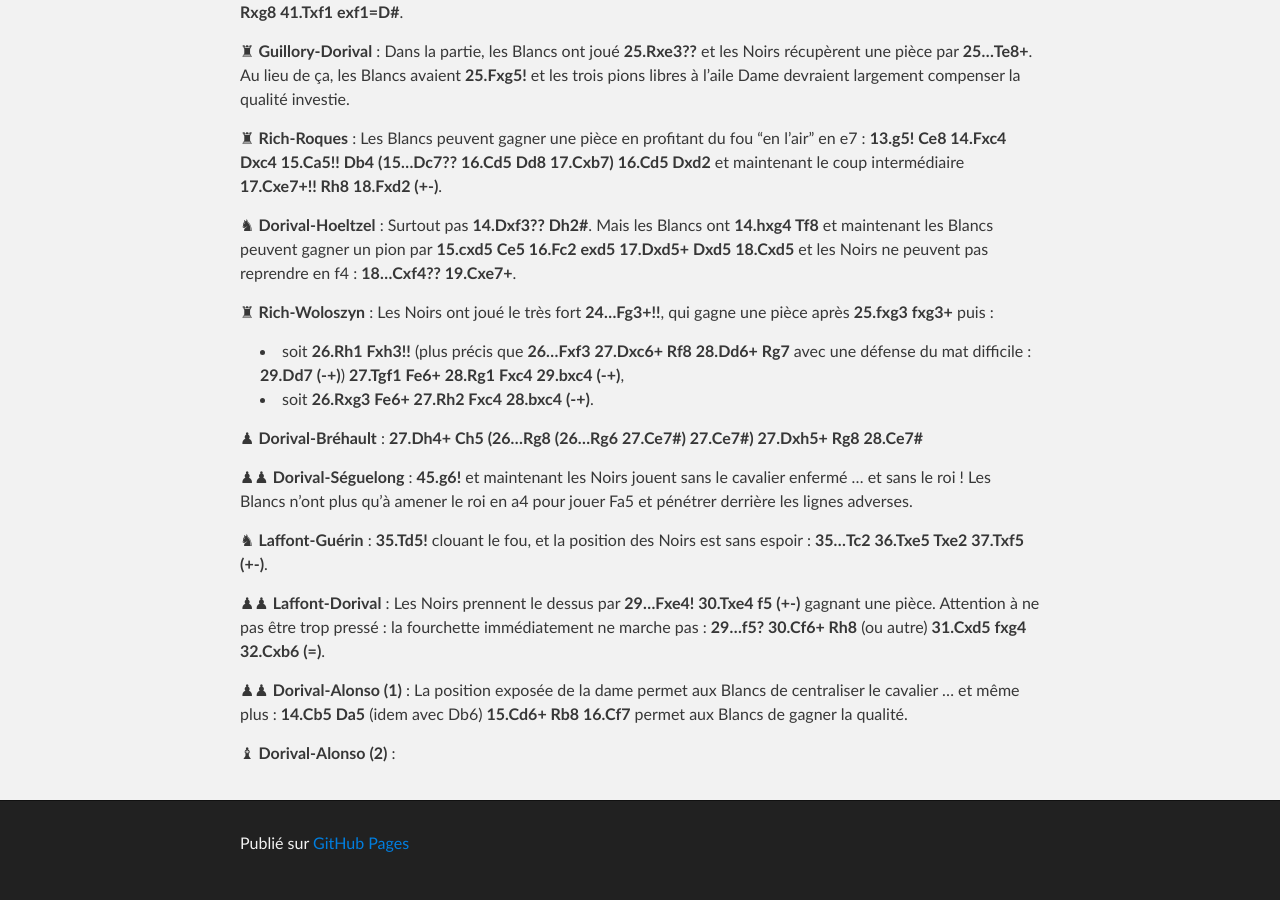
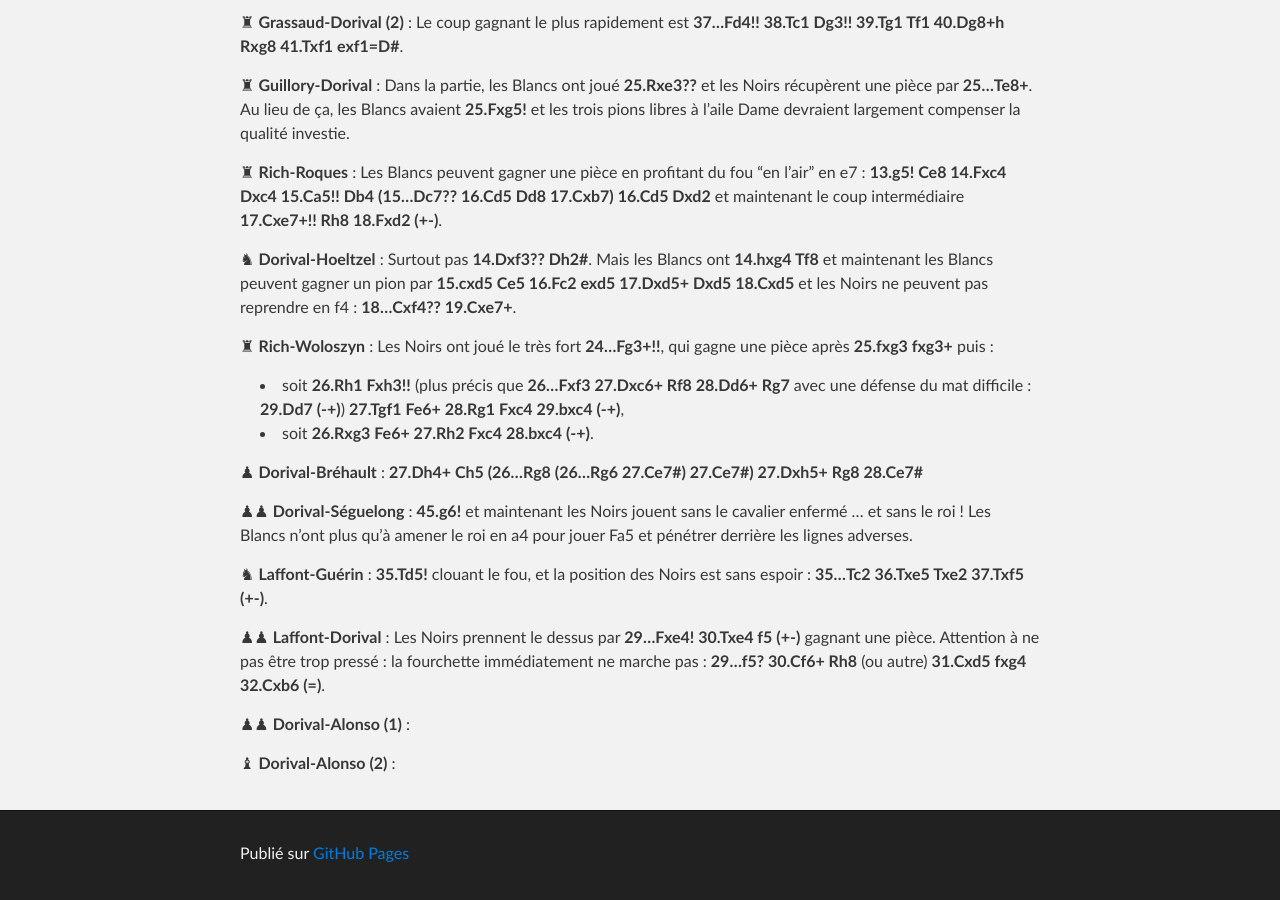
Before and after one commit to echiquier-villeneuve-tolosane/echiquier-villeneuve-tolosane.github.io, a Jekyll site: the page built from exercices.md, in a window 1280 px wide and 900 px high, scrolled down 20149 px. Built offline with Jekyll 4.4.1, drawn with Linux system fonts in a browser that asks for light colours; nearby versions of some CDN libraries.

Commit message:
Updated exercices.md

```diff
--- a/exercices.md
+++ b/exercices.md
@@ -383,6 +385,6 @@ Les Noirs ont joué le très fort **24...Fg3+!!**, qui gagne une pièce après *
 Les Noirs prennent le dessus par **29...Fxe4! 30.Txe4 f5 (+-)** gagnant une pièce. Attention à ne pas être trop pressé : la fourchette immédiatement ne marche pas : **29...f5? 30.Cf6+ Rh8** (ou autre) **31.Cxd5 fxg4 32.Cxb6 (=)**.
 
 &#9823;&#9823; **Dorival-Alonso (1)** :
-La position exposée de la dame permet aux Blancs de centraliser le cavalier ... et même plus : **14.Cb5 Da5** (idem avec Db6) **15.Cd6+ Rb8 16.Cf7** permet aux Blancs de gagner la qualité.
+
 
 &#9821; **Dorival-Alonso (2)** :
```
Also changed, not shown: other parts of exercices.md (+2 -0 lines).
